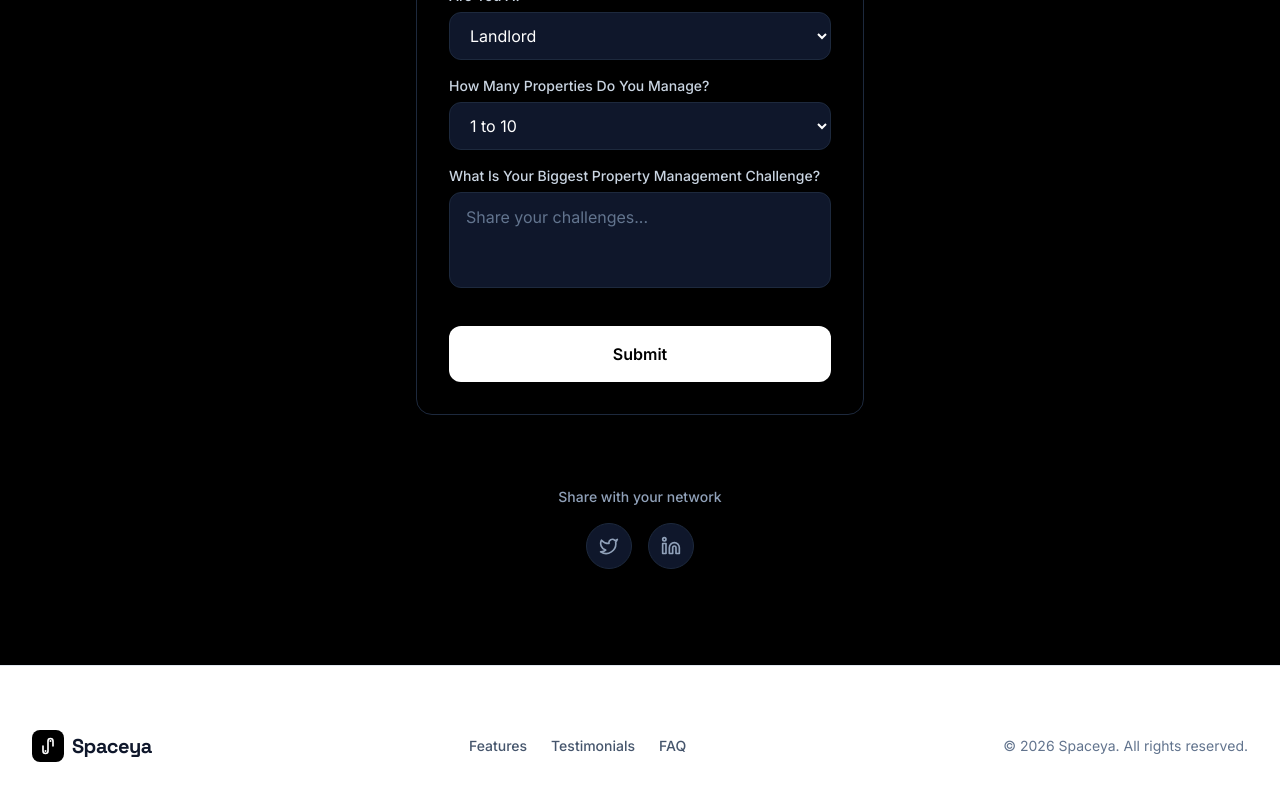
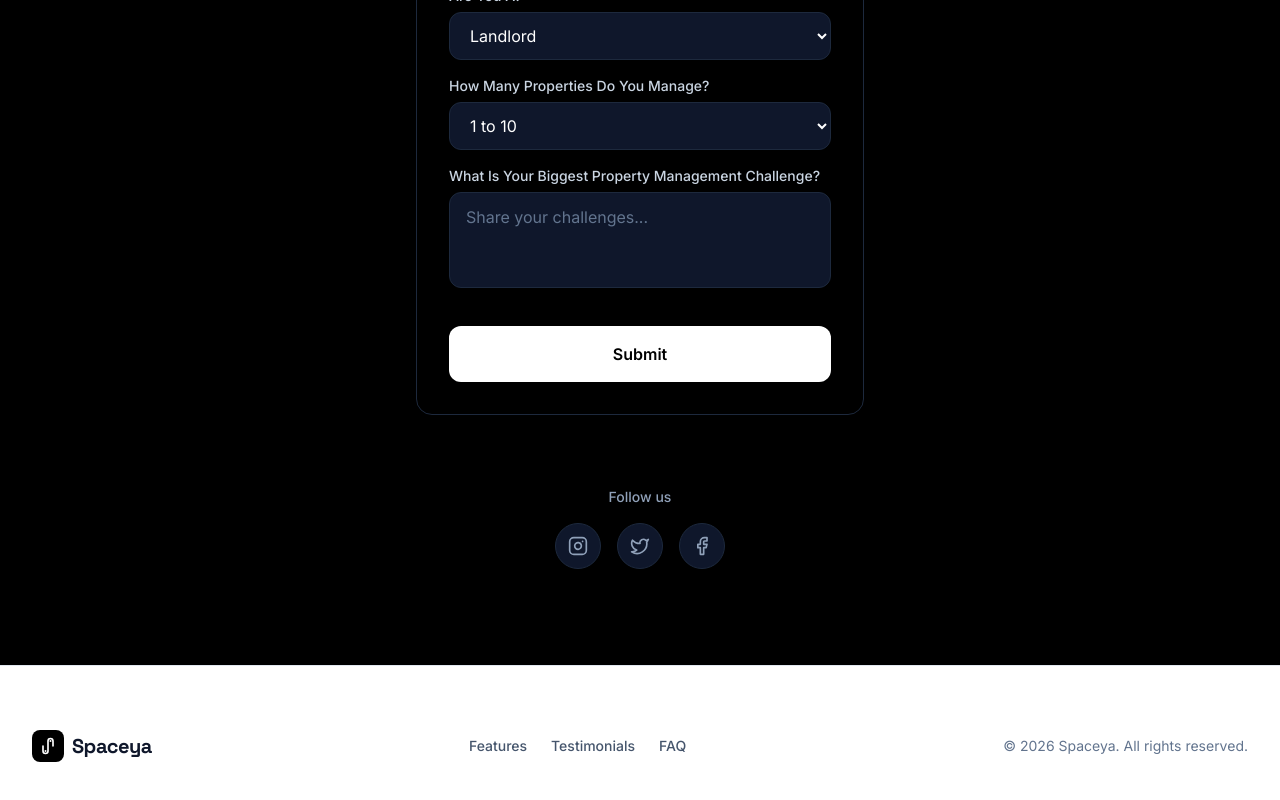
Before and after one commit to Daeveedshine/Spaceyalandingpage, a React (Vite) app: page / in a window 1280 px wide. Shown: the part 4067-4867 px from the top of the page. Built offline with nearby package versions, Linux system fonts and the light colour scheme.

Commit message:
feat: update social links in bottom CTA
Replace sharing functionality with social media profile links to improve community engagement.

```diff
--- a/src/components/BottomCtaSection.tsx
+++ b/src/components/BottomCtaSection.tsx
@@ -1,11 +1,8 @@
 import { motion } from 'motion/react';
-import { Twitter, Linkedin } from 'lucide-react';
+import { Twitter, Instagram, Facebook } from 'lucide-react';
 import { WaitlistForm } from './WaitlistForm';
 
 export function BottomCtaSection() {
-  const shareUrl = encodeURIComponent(typeof window !== 'undefined' ? window.location.href : 'https://spaceya.com');
-  const shareText = encodeURIComponent('Join the waitlist for Spaceya, the modern property management system for Nigerian real estate.');
-
   return (
     <section id="join" className="py-24 bg-black relative overflow-hidden flex flex-col justify-center min-h-[500px]">
       <div className="absolute inset-0 opacity-[0.03] bg-[radial-gradient(circle_at_center,_var(--tw-gradient-stops))] from-white via-transparent to-transparent"></div>
@@ -24,25 +21,34 @@ export function BottomCtaSection() {
         </div>
 
         <div className="flex flex-col items-center justify-center gap-4 pt-8">
-          <p className="text-slate-400 text-sm font-medium">Share with your network</p>
+          <p className="text-slate-400 text-sm font-medium">Follow us</p>
           <div className="flex gap-4">
             <a
-              href={``}
+              href="https://www.instagram.com/spaceya.app?igsh=MWF0dWZpemozdTVpNQ=="
               target="_blank"
               rel="noopener noreferrer"
               className="p-3 bg-slate-900 rounded-full text-slate-400 hover:text-white hover:bg-slate-800 transition-all border border-slate-800 hover:border-slate-700"
-              aria-label="Share on Twitter"
+              aria-label="Instagram"
+            >
+              <Instagram className="w-5 h-5" />
+            </a>
+            <a
+              href="https://x.com/spaceya_"
+              target="_blank"
+              rel="noopener noreferrer"
+              className="p-3 bg-slate-900 rounded-full text-slate-400 hover:text-white hover:bg-slate-800 transition-all border border-slate-800 hover:border-slate-700"
+              aria-label="X (Twitter)"
             >
               <Twitter className="w-5 h-5" />
             </a>
             <a
-              href={`https://www.linkedin.com/sharing/share-offsite/?url=${shareUrl}`}
+              href="https://www.facebook.com/spaceya1?mibextid=ZbWKwL"
               target="_blank"
               rel="noopener noreferrer"
               className="p-3 bg-slate-900 rounded-full text-slate-400 hover:text-white hover:bg-slate-800 transition-all border border-slate-800 hover:border-slate-700"
-              aria-label="Share on LinkedIn"
+              aria-label="Facebook"
             >
-              <Linkedin className="w-5 h-5" />
+              <Facebook className="w-5 h-5" />
             </a>
           </div>
         </div>
```
